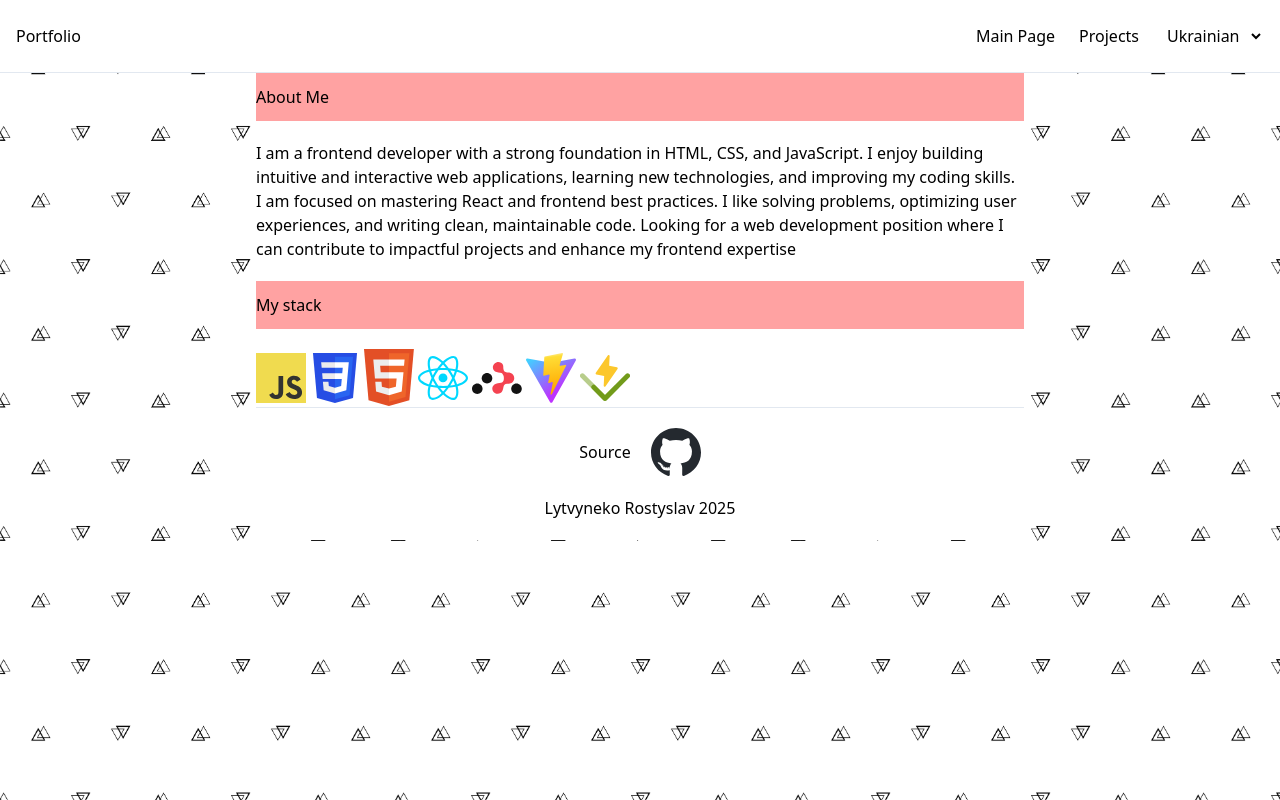
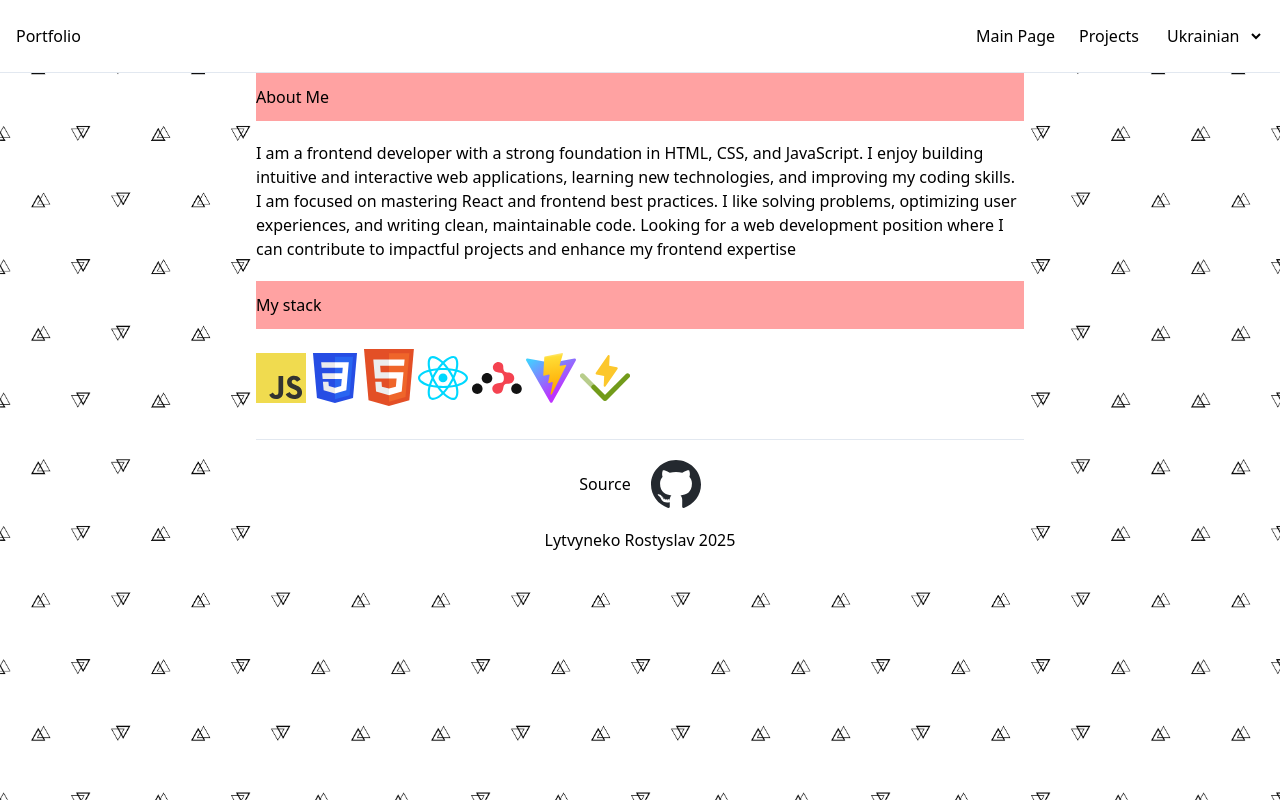
Before and after one commit to R3ndrex/Portfolio, a React (Vite) app: page / in a window 1280 px wide. Built offline with nearby package versions, Linux system fonts and the light colour scheme.

Commit message:
add margin to last section before footer

```diff
--- a/src/index.css
+++ b/src/index.css
@@ -3,3 +3,8 @@
     background: url("./assets/25675.jpg");
     background-size: 400px 400px;
 }
+main {
+    & section:last-of-type {
+        margin-bottom: 2rem;
+    }
+}
```
